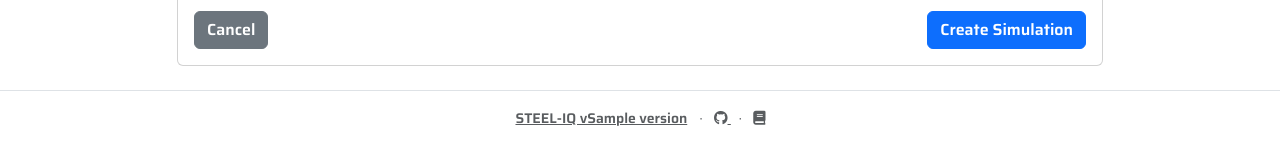
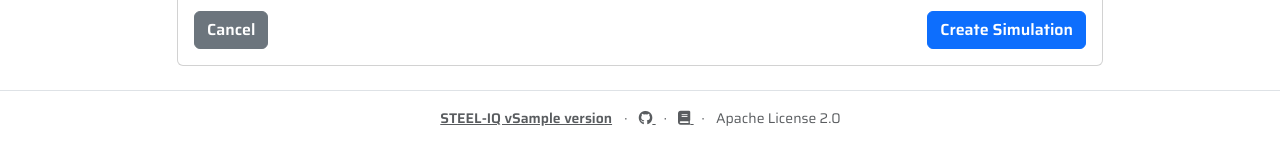
Before and after one commit to systemiqofficial/steel-iq, a Django app: template src/steeloweb/templates/steeloweb/create_modelrun.html in a window 1280 px wide. Shown: the part 4955-5121 px from the top of the page. Run offline with Django 5.2, Linux system fonts and the light colour scheme; the template is opened without the code that fills it: most values are stand-ins (such as "Sample title", 1, 10 or a date in 2020); form fields are guessed from the names that the template uses; some libraries are stand-ins or nearby versions.

Commit message:
Add Project page and licence to About modal and footer
- Add Project page link (systemiq.earth/reports/steel-iq) to the About modal
- Replace the Licence link with a plain "Apache License 2.0" line at the bottom of the modal
- Add the same "Apache License 2.0" text to the page-end footer

```diff
--- a/src/steeloweb/templates/base.html
+++ b/src/steeloweb/templates/base.html
@@ -64,6 +64,8 @@
         <a href="https://systemiqofficial.github.io/steel-iq/public_index.html" target="_blank" rel="noopener noreferrer" class="text-muted" title="Documentation">
             <i class="fas fa-book"></i>
         </a>
+        <span class="mx-2">&middot;</span>
+        <span>Apache License 2.0</span>
     </footer>
 
     <!-- About Modal -->
@@ -99,16 +101,20 @@
             </dl>
             <hr>
             <div class="d-flex flex-wrap gap-3">
+                <a href="https://www.systemiq.earth/reports/steel-iq/" target="_blank" rel="noopener noreferrer">
+                    <i class="fas fa-globe me-1"></i>Project page
+                </a>
                 <a href="https://github.com/systemiqofficial/steel-iq" target="_blank" rel="noopener noreferrer">
                     <i class="fab fa-github me-1"></i>GitHub repository
                 </a>
                 <a href="https://systemiqofficial.github.io/steel-iq/public_index.html" target="_blank" rel="noopener noreferrer">
                     <i class="fas fa-book me-1"></i>Documentation
                 </a>
-                <a href="https://www.apache.org/licenses/LICENSE-2.0" target="_blank" rel="noopener noreferrer">
-                    <i class="fas fa-balance-scale me-1"></i>Licence
-                </a>
             </div>
+            <hr>
+            <p class="text-muted small mb-0">
+                <i class="fas fa-balance-scale me-1"></i>Licensed under the Apache License 2.0
+            </p>
           </div>
           <div class="modal-footer">
             <button type="button" class="btn btn-secondary" data-bs-dismiss="modal">Close</button>
```
